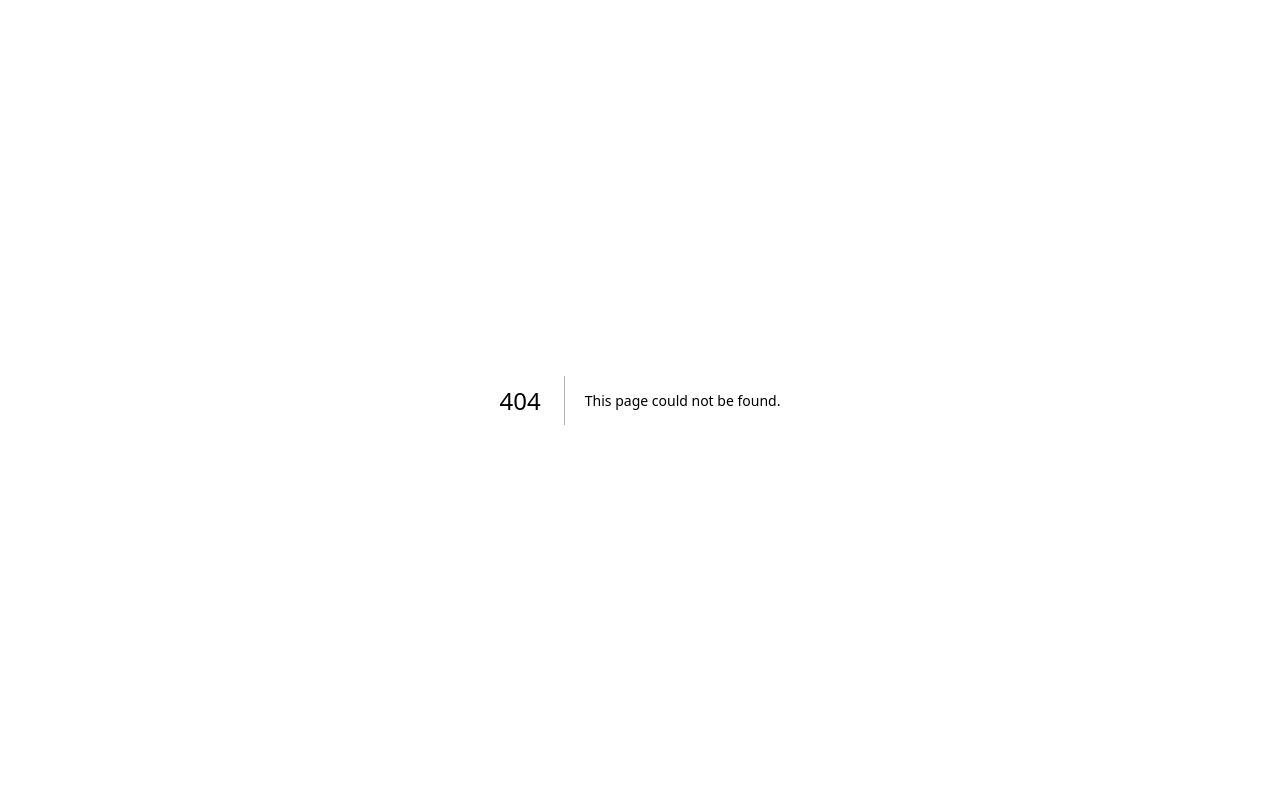
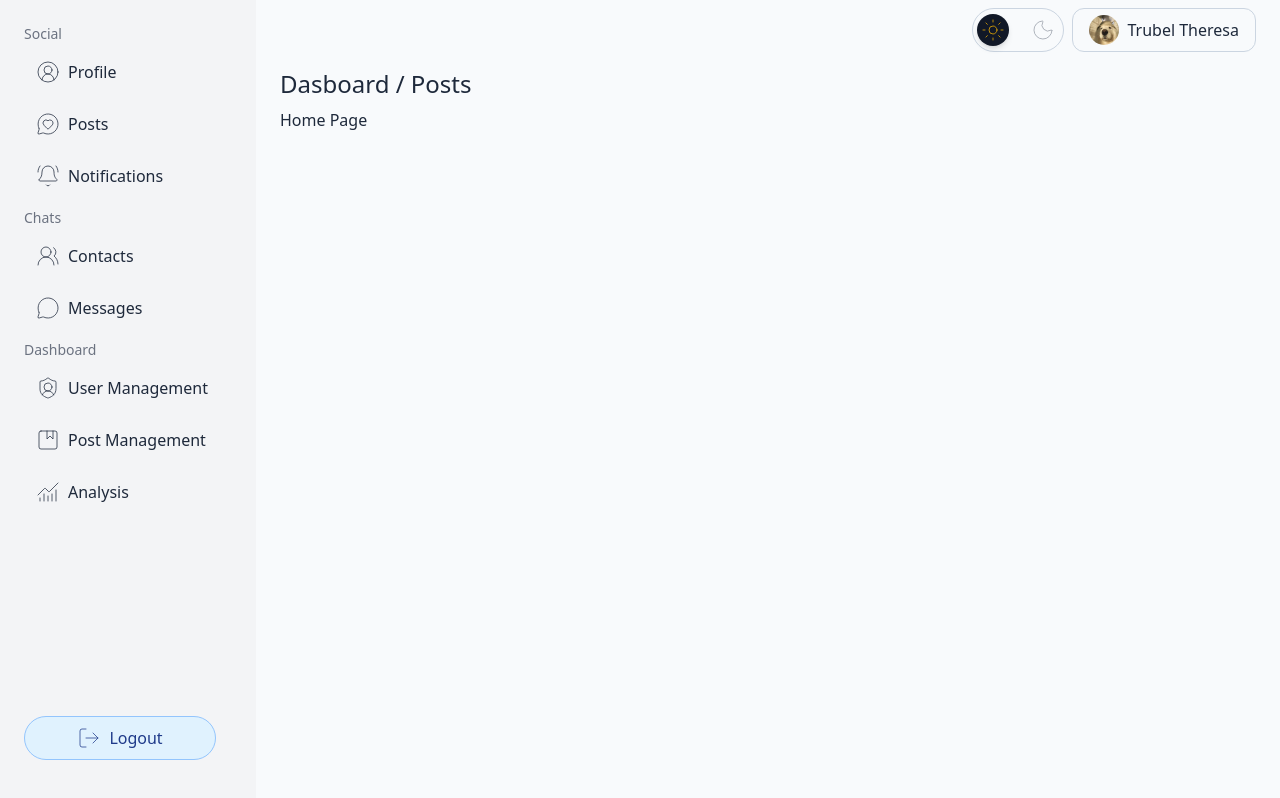
Before and after one commit to thidieu41/social-dashboard-next-pro-app, a Next.js app: page /dashboard/posts in a window 1280 px wide. Before the commit this address had no page. Built offline with nearby package versions, Linux system fonts and the light colour scheme.

Commit message:
chore: add loading when redirect page

```diff
--- /dev/null
+++ b/src/app/dashboard/(social)/posts/page.tsx
@@ -0,0 +1,4 @@
+export default async function Home() {
+  await new Promise((resolve) => setTimeout(resolve, 2000)); // delay 2s
+  return <h1>Home Page</h1>;
+}
--- a/src/app/layout.tsx
+++ b/src/app/layout.tsx
@@ -2,10 +2,16 @@ import dynamic from "next/dynamic";
 import type { Metadata } from "next";
 import { Roboto } from "next/font/google";
 import "./globals.css";
-import ToastProvider from "@/components-system/toast/ToastProvider";
+import ProgressBar from "@/components/ProgressBar/ProgressBar";
+import ProgressBarProvider from "@/components/ProgressBar/ProgressProvider";
+import ProgressWatcher from "@/components/ProgressBar/ProgressBarWatcher";
 
 const StoreProvider = dynamic(() => import("../providers/StoreProvider"));
 const ThemeProvider = dynamic(() => import("@/providers/ThemeProvider"));
+const ToastProvider = dynamic(
+  () => import("@/components-system/toast/ToastProvider")
+);
+// import ToastProvider from "@/components-system/toast/ToastProvider";
 
 const roboto = Roboto({
   subsets: ["latin"],
@@ -27,9 +33,13 @@ export default function RootLayout({
     <html lang="en" suppressHydrationWarning>
       <body className={`${roboto.variable}`}>
         {/* <StoreProvider> */}
-        <ToastProvider>
-          <ThemeProvider>{children}</ThemeProvider>
-        </ToastProvider>
+        <ProgressBarProvider>
+           <ProgressBar/>
+           <ProgressWatcher/>
+          <ToastProvider>
+            <ThemeProvider>{children}</ThemeProvider>
+          </ToastProvider>
+        </ProgressBarProvider>
 
         {/* </StoreProvider> */}
       </body>
--- /dev/null
+++ b/src/app/loading.tsx
@@ -0,0 +1,10 @@
+// app/dashboard/loading.tsx
+export default function Loading() {
+  return (
+    <div className="flex h-screen items-center justify-center">
+      <span className="text-lg animate-pulse">
+        Loading...
+      </span>
+    </div>
+  )
+}
--- /dev/null
+++ b/src/components/ProgressBar/ProgressBar.tsx
@@ -0,0 +1,37 @@
+"use client";
+
+import { AnimatePresence, motion } from "framer-motion";
+import { useProgressBar } from "./ProgressProvider";
+
+const ProgressBar = () => {
+  const { loading } = useProgressBar();
+
+  return (
+    <div className="relative overflow-hidden flex flex-col">
+      {/* Khi loading xuất hiện màn hình bị mờ */}
+      {loading && (
+        <div className="fixed top-0 left-0 h-full w-full bg-black/20 z-40 transition-all" />
+      )}
+
+      {/* Loading xuất hiện từ trên xuống */}
+
+      <AnimatePresence>
+        {loading && (
+          <motion.div
+            initial={{ y: "-100%" }}
+            animate={{ y: 0 }}
+            exit={{ y: "-100%" }}
+            transition={{ duration: 0.3, ease: "easeInOut" }}
+            className="fixed top-2 left-1/2 z-3"
+          >
+            <div className="stack-wrapper bg-white w-[300px] border rounded-lg p-2 py-3">
+              <p>Loading....</p>
+            </div>
+          </motion.div>
+        )}
+      </AnimatePresence>
+    </div>
+  );
+};
+
+export default ProgressBar;
--- /dev/null
+++ b/src/components/ProgressBar/ProgressBarWatcher.tsx
@@ -0,0 +1,23 @@
+"use client"
+import { useEffect, useRef } from "react"
+import { usePathname } from "next/navigation"
+import { useProgressBar } from "./ProgressProvider"
+
+export default function ProgressWatcher() {
+  const pathname = usePathname()
+  const prevPath = useRef(pathname)
+  const { done } = useProgressBar()
+
+  useEffect(() => {
+    // Chỉ gọi done khi route thật sự đổi
+    if (prevPath.current !== pathname) {
+      const timer = setTimeout(() => {
+        done()
+      }, 400) // thêm delay nhỏ để page render xong hoàn toàn
+      prevPath.current = pathname
+      return () => clearTimeout(timer)
+    }
+  }, [pathname, done])
+
+  return null
+}
--- /dev/null
+++ b/src/components/ProgressBar/ProgressProvider.tsx
@@ -0,0 +1,36 @@
+"use client";
+
+import { createContext, useContext, useState } from "react";
+
+type ContextProps = {
+  start: () => void;
+  done: () => void;
+  loading: boolean;
+};
+
+const ProgressBarContext = createContext<ContextProps | undefined>(undefined);
+
+const ProgressBarProvider = ({ children }: { children: React.ReactNode }) => {
+  const [loading, setIsLoading] = useState(false);
+
+  const start = () => {
+    setIsLoading(true)
+  };
+
+  const done = () => {
+    setIsLoading(false)
+  };
+  return (
+    <ProgressBarContext.Provider value={{ start, done, loading }}>
+      {children}
+    </ProgressBarContext.Provider>
+  );
+};
+
+export default ProgressBarProvider;
+
+export const useProgressBar = () => {
+  const ctx = useContext(ProgressBarContext);
+  if (!ctx) throw new Error("sub component within ProgressBar Context");
+  return ctx;
+};
--- a/src/components/breadcrumb/index.tsx
+++ b/src/components/breadcrumb/index.tsx
@@ -1,9 +1,21 @@
+"use client";
+
+import { usePathname } from "next/navigation";
+
+const mockPathname = {
+  profile: "Profle",
+  posts: "Posts",
+} as Record<string, string>;
 const Breadcrumb = () => {
-    return(
-        <div className="my-2">
-            <p className="text-2xl font-bold">Dasboard / Profile</p>
-        </div>
-    )
-}
+  const pathname = usePathname();
+  const last = pathname.split("/").pop();
+  return (
+    <div className="my-2">
+      <p className="text-2xl font-bold">
+        Dasboard / {mockPathname[`${last}`]}
+      </p>
+    </div>
+  );
+};
 
-export default Breadcrumb
+export default Breadcrumb;
--- a/src/components/sidebar/index.tsx
+++ b/src/components/sidebar/index.tsx
@@ -16,6 +16,7 @@ import { useSidebar } from "./SidebarProvider";
 import { redirect } from "next/navigation";
 import { Button } from "@/components-system/Button/Button";
 import { AnimatePresence, motion } from "framer-motion";
+import { useProgressBar } from "../ProgressBar/ProgressProvider";
 
 const sidebarList = [
   {
@@ -31,7 +32,7 @@ const sidebarList = [
       {
         id: "sub-1-2",
         url: "/dashboard/posts",
-        name: "Post",
+        name: "Posts",
         icon: <MessageCircleHeart />,
       },
       {
@@ -88,12 +89,17 @@ const sidebarList = [
 
 const Sidebar = () => {
   const { isOpen } = useSidebar();
+  const { start } = useProgressBar();
 
   const handleLogout = async () => {
     // const cookie = await cookies();
     // cookie.set("nextToken", "");
 
     redirect("/login");
+  };
+
+  const handleNavigate = () => {
+    start();
   };
 
   return (
@@ -116,6 +122,7 @@ const Sidebar = () => {
                       <Link
                         href={subItem.url}
                         className="sidebar-sub-item flex flex-row gap-2 w-full py-2 px-3 rounded-lg cursor-pointer"
+                        onClick={handleNavigate}
                       >
                         <span>{subItem.icon}</span>
                         {subItem.name}
--- a/src/layout/toggle-sidebar.tsx
+++ b/src/layout/toggle-sidebar.tsx
@@ -7,7 +7,7 @@ import { Menu } from "lucide-react";
 const ToggleSidebar = () => {
     const { toggleSidebar } = useSidebar();
     return(
-        <Button className="border-none! md:hidden" onClick={toggleSidebar}>
+        <Button className="border-none! lg:hidden" onClick={toggleSidebar}>
           <Menu />
         </Button>
     )
```
